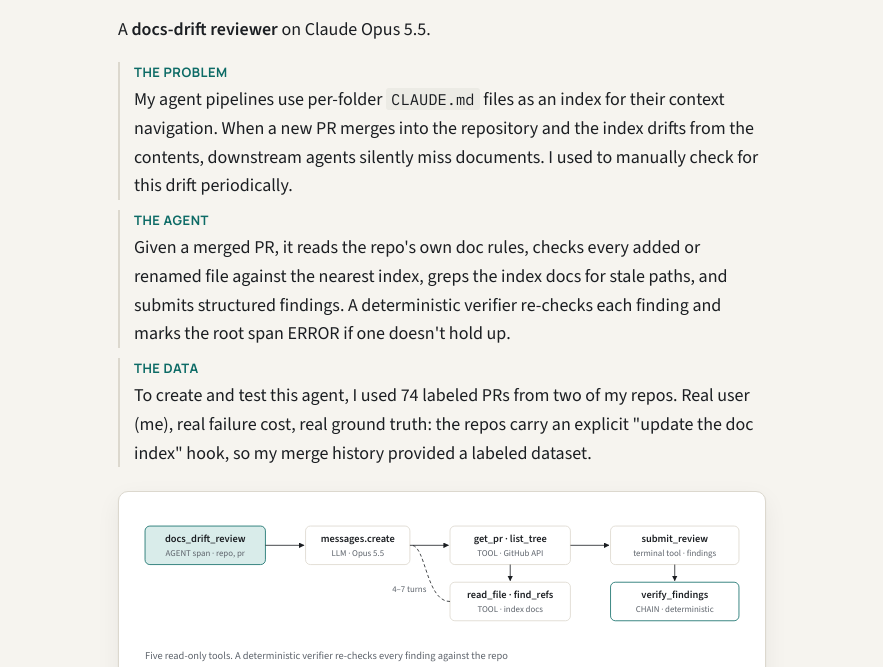
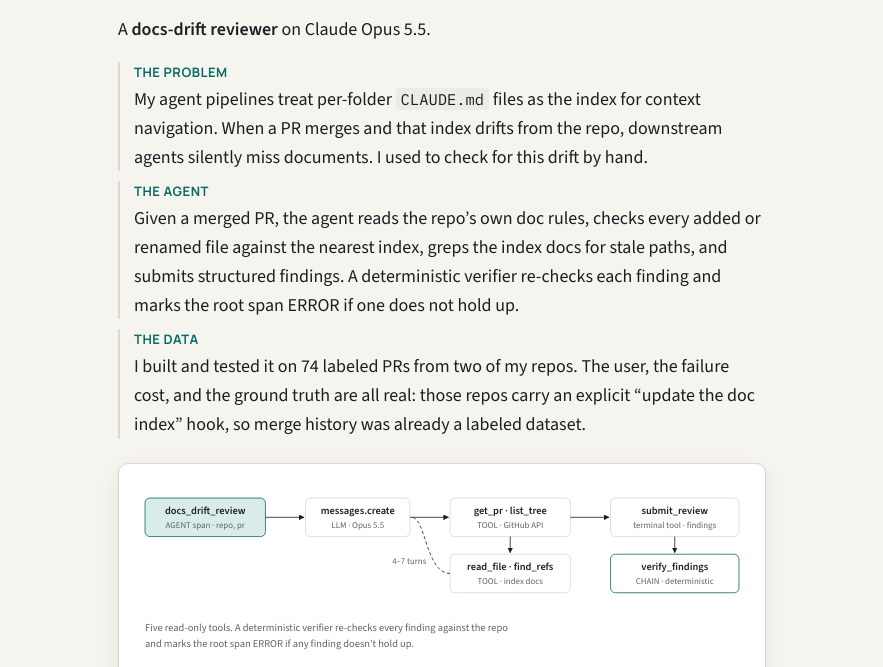
Before and after one commit to weprintmoney/agent-observability-story, a plain HTML site: page index.html in a window 1280 px wide. Shown: the part 707-1374 px from the top of the page, without its empty margins (198-1081 px from the left). Drawn offline with nearby package versions, Linux system fonts and the light colour scheme.

Commit message:
Take-home: tighten section 1 copy (problem, agent, data)

```diff
--- a/index.html
+++ b/index.html
@@ -44,9 +44,9 @@
   <div class="prose">
     <p>A <strong>docs-drift reviewer</strong> on Claude Opus 5.5.</p>
     <ul class="kv">
-      <li><b>The problem</b> My agent pipelines use per-folder <code>CLAUDE.md</code> files as an index for their context navigation. When a new PR merges into the repository and the index drifts from the contents, downstream agents silently miss documents. I used to manually check for this drift periodically.</li>
-      <li><b>The agent</b> Given a merged PR, it reads the repo's own doc rules, checks every added or renamed file against the nearest index, greps the index docs for stale paths, and submits structured findings. A deterministic verifier re-checks each finding and marks the root span ERROR if one doesn't hold up.</li>
-      <li><b>The data</b> To create and test this agent, I used 74 labeled PRs from two of my repos. Real user (me), real failure cost, real ground truth: the repos carry an explicit "update the doc index" hook, so my merge history provided a labeled dataset.</li>
+      <li><b>The problem</b> My agent pipelines treat per-folder <code>CLAUDE.md</code> files as the index for context navigation. When a PR merges and that index drifts from the repo, downstream agents silently miss documents. I used to check for this drift by hand.</li>
+      <li><b>The agent</b> Given a merged PR, the agent reads the repo’s own doc rules, checks every added or renamed file against the nearest index, greps the index docs for stale paths, and submits structured findings. A deterministic verifier re-checks each finding and marks the root span ERROR if one does not hold up.</li>
+      <li><b>The data</b> I built and tested it on 74 labeled PRs from two of my repos. The user, the failure cost, and the ground truth are all real: those repos carry an explicit “update the doc index” hook, so merge history was already a labeled dataset.</li>
     </ul>
     <figure class="band"><svg viewBox="0 0 760 230" role="img" aria-label="Agent shape: one AGENT root span, a loop of LLM and TOOL spans, and a verifier CHAIN span">
           <defs><marker id="arr" viewBox="0 0 10 10" refX="9" refY="5" markerWidth="7" markerHeight="7" orient="auto"><path d="M0 0L10 5L0 10z" fill="var(--ink)"/></marker></defs>
```
